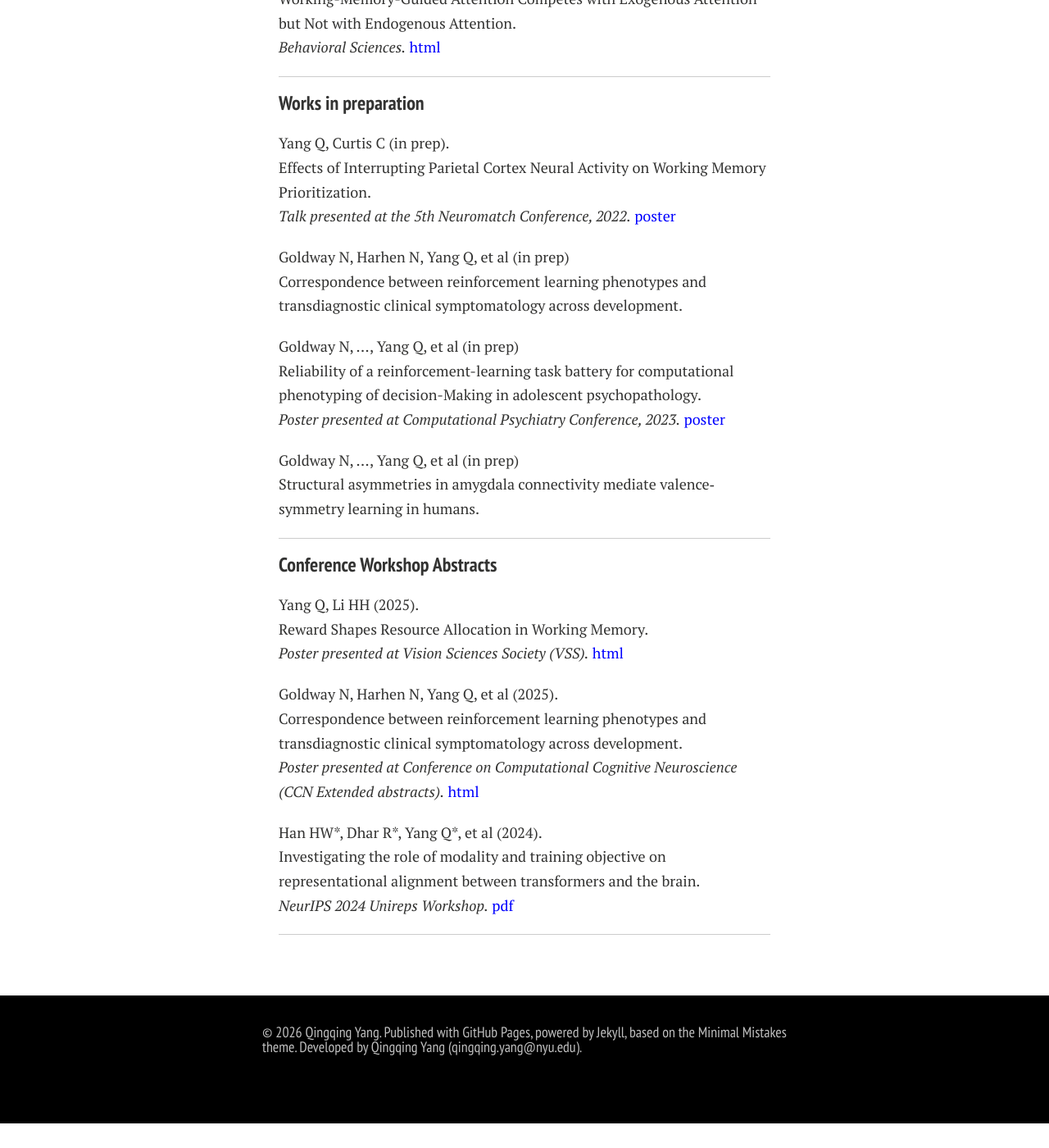
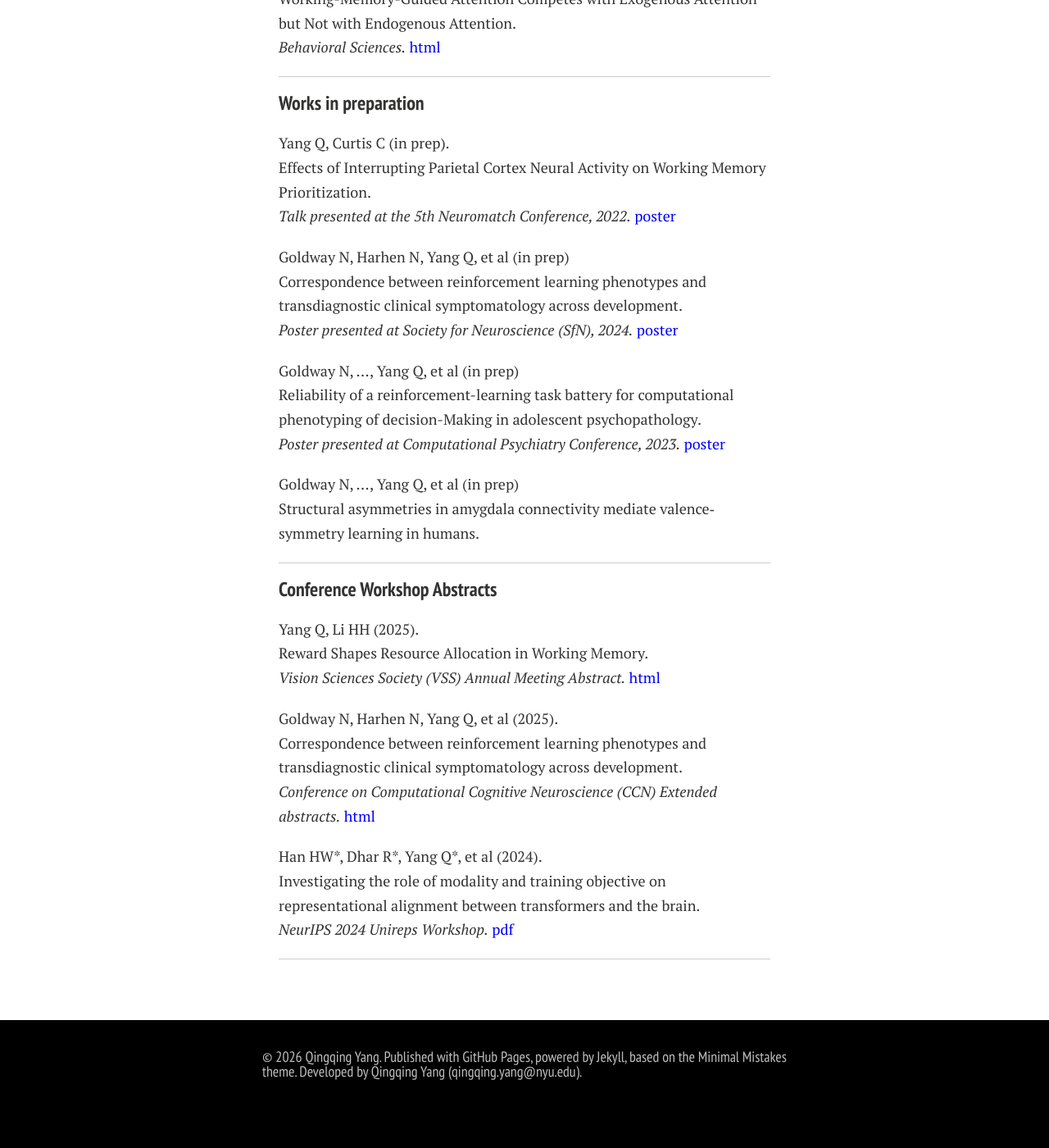
Before and after one commit to Qingqing-Yang-177/Qingqing-Yang-177.github.io, a Jekyll site: the page built from publications.md, in a window 1280 px wide and 1400 px high, scrolled down 475 px. Shown: the whole window at 82% size. Built offline with Jekyll 4.4.1, drawn with Linux system fonts in a browser that asks for light colours; nearby versions of some CDN libraries; comment, search, counter and statistics services are not loaded; a style sheet for code colours, icons or effects is not loaded; before the commit the page ends 1845 px from its top, so only the background shows below that.

Commit message:
Update publications.md

```diff
--- a/publications.md
+++ b/publications.md
@@ -37,6 +37,7 @@ title: Publications
 <div style="margin: 0; margin-bottom: 20px;">
   Goldway N, Harhen N, Yang Q, et al (in prep) <br>
   Correspondence between reinforcement learning phenotypes and transdiagnostic clinical symptomatology across development. <br>
+ <em>Poster presented at Society for Neuroscience (SfN), 2024.</em> <a href="/mypaper/sfn_2024_noam_poster.pdf" style="color: blue;"> poster</a>
 </div>
 
  <div style="margin: 0; margin-bottom: 20px;">
@@ -56,13 +57,13 @@ title: Publications
 <div style="margin: 0; margin-bottom: 20px;">
  Yang Q, Li HH (2025). <br>
  Reward Shapes Resource Allocation in Working Memory. <br>
- <em>Poster presented at Vision Sciences Society (VSS).</em> <a href="https://doi.org/10.1167/jov.25.9.2217" style="color: blue;"> html</a>
+ <em>Vision Sciences Society (VSS) Annual Meeting Abstract.</em> <a href="https://doi.org/10.1167/jov.25.9.2217" style="color: blue;"> html</a>
 </div>
 
 <div style="margin: 0; margin-bottom: 20px;">
   Goldway N, Harhen N, Yang Q, et al (2025). <br>
   Correspondence between reinforcement learning phenotypes and transdiagnostic clinical symptomatology across development. <br>
-  <em>Poster presented at Conference on Computational Cognitive Neuroscience (CCN Extended abstracts).</em> <a href="https://2025.ccneuro.org/abstract_pdf/Goldway_2025_Correspondence_reinforcement_learning_phenotypes_transdiagnostic_clinical.pdf" style="color: blue;"> html</a>
+  <em>Conference on Computational Cognitive Neuroscience (CCN) Extended abstracts.</em> <a href="https://2025.ccneuro.org/abstract_pdf/Goldway_2025_Correspondence_reinforcement_learning_phenotypes_transdiagnostic_clinical.pdf" style="color: blue;"> html</a>
 </div>
 
 <div style="margin: 0; margin-bottom: 20px;">
```
